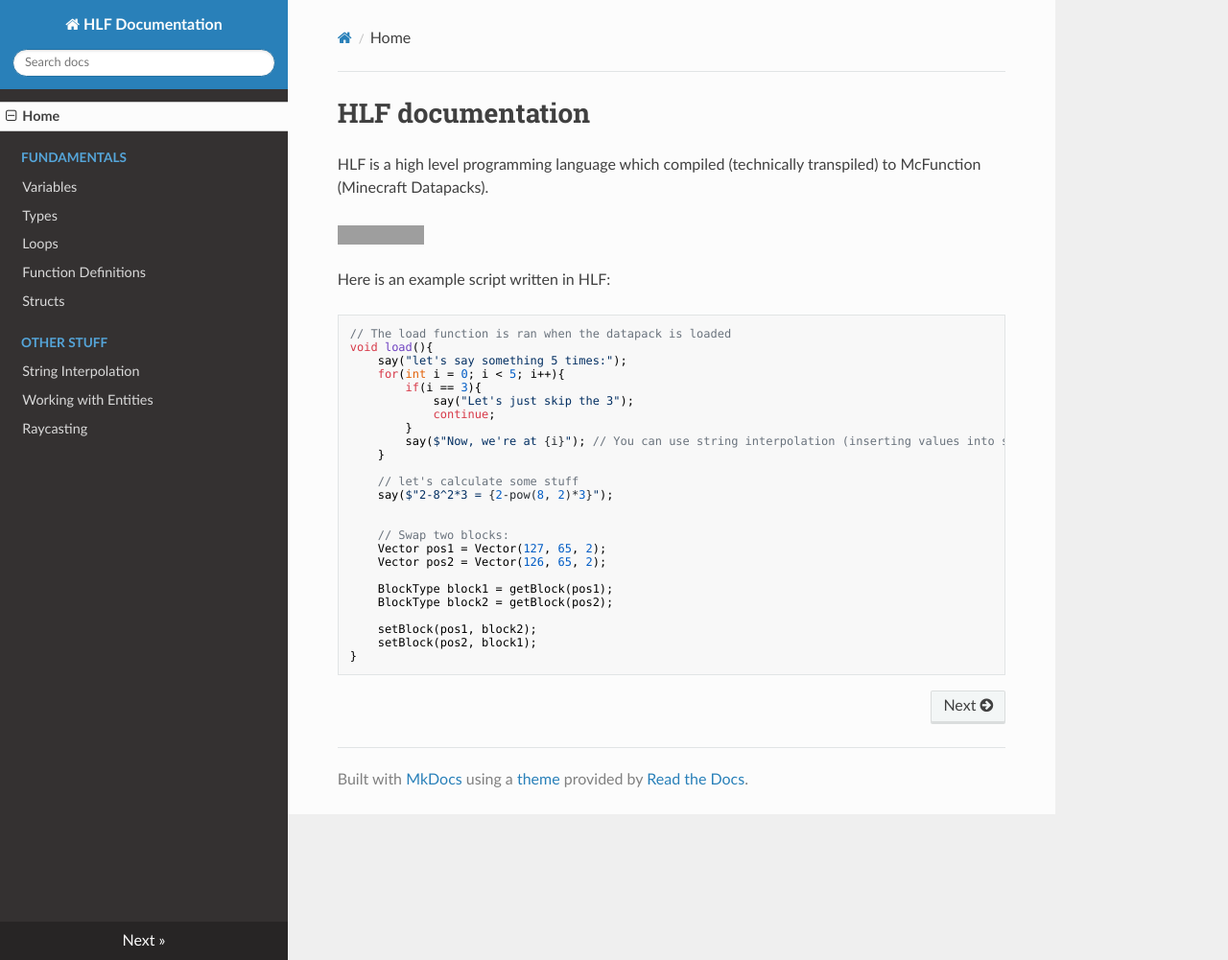
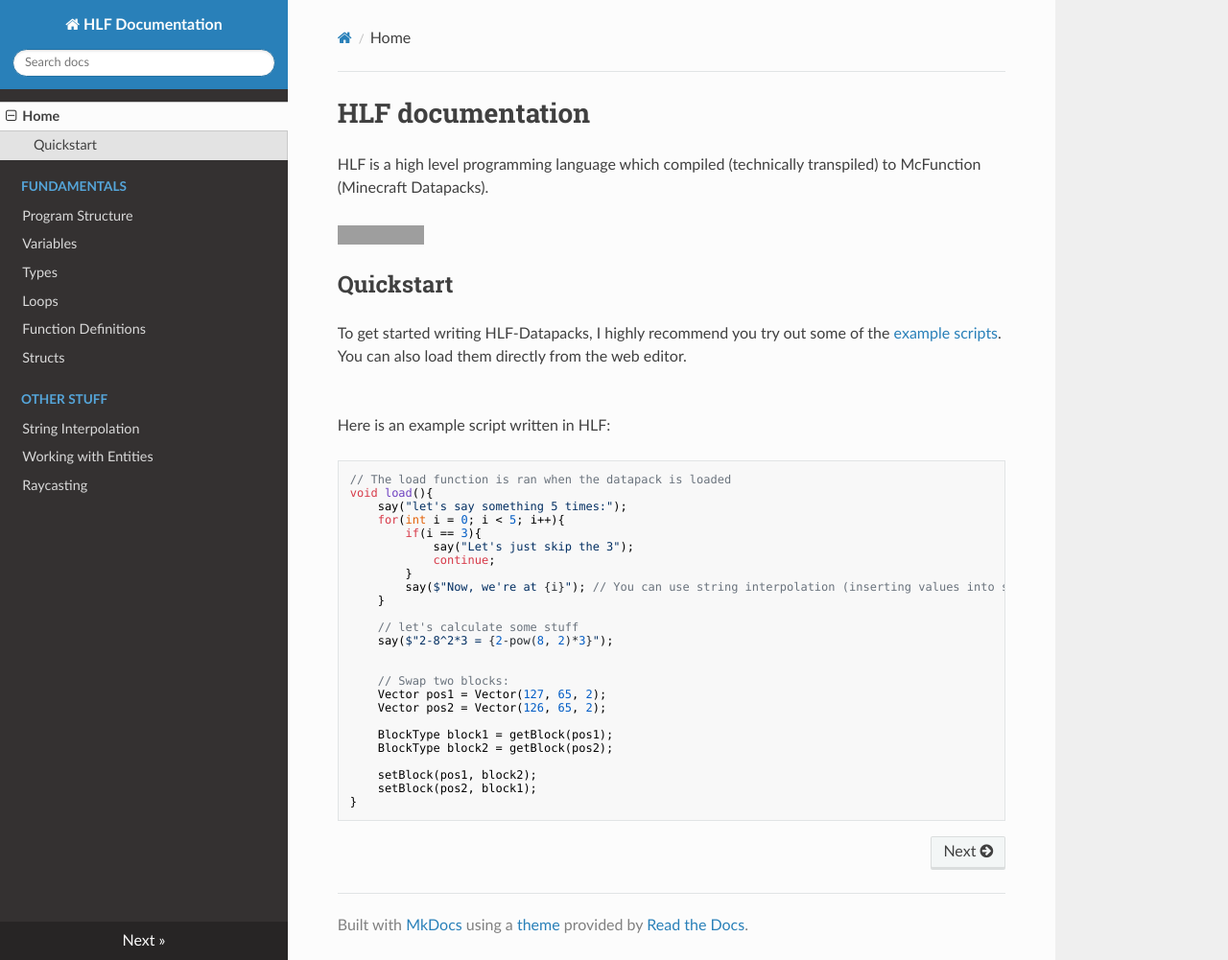
Before and after one commit to zenonet/HighLevelFunction, an MkDocs documentation site: the page built from docs/docs/index.md, in a window 1280 px wide and 1001 px high. Shown: the whole window at 96% size. Built offline with MkDocs 1.6.1, drawn with Linux system fonts in a browser that asks for light colours; nearby versions of some CDN libraries; grey boxes are pictures that could not be loaded.

Commit message:
Updated docs

`````diff
--- a/docs/docs/index.md
+++ b/docs/docs/index.md
@@ -4,7 +4,12 @@ HLF is a high level programming language which compiled (technically transpiled)
 
 [![WebTranspilerStatus](https://img.shields.io/badge/WebEditor-available-blue)](https://zenonet.de/interactive/hlfTranspiler)
 
+## Quickstart
 
+To get started writing HLF-Datapacks, I highly recommend you try out some of the [example scripts](https://github.com/zenonet/HighLevelFunction/tree/master/Examples).
+You can also load them directly from the web editor.<br>
+
+<br>
 Here is an example script written in HLF:
 
 ````csharp
--- a/docs/mkdocs.yml
+++ b/docs/mkdocs.yml
@@ -8,6 +8,7 @@ theme:
 nav:
   - Home: index.md
   - Fundamentals:
+      - Program Structure: programStructure.md
       - Variables: variables.md
       - Types: types.md
       - Loops: loops.md
`````
Also changed, not shown: docs/docs/functionDefinitions.md (+3 -5 lines), docs/docs/loops.md (+2 -4 lines), docs/docs/programStructure.md (added, +43 -0 lines).
